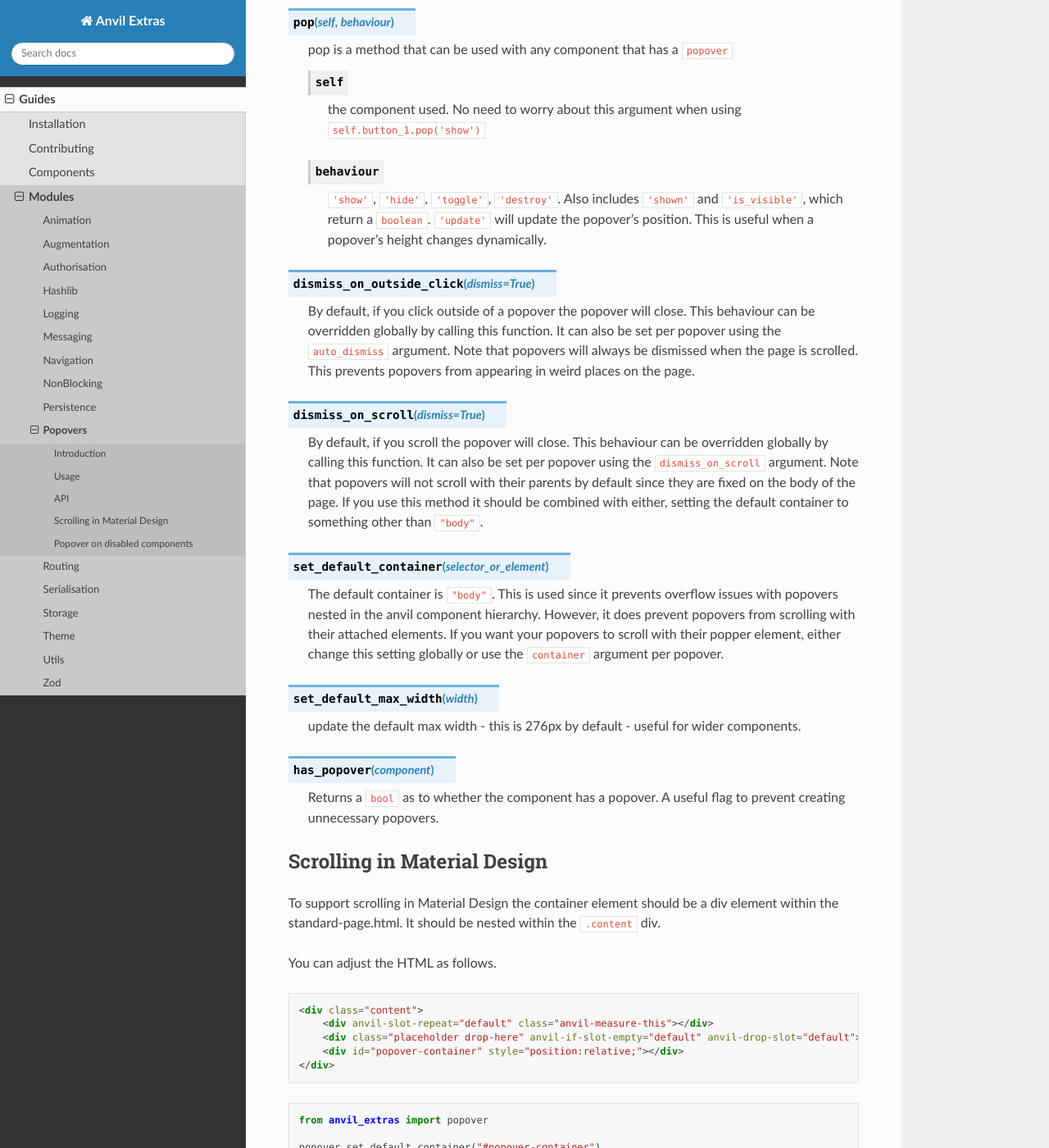
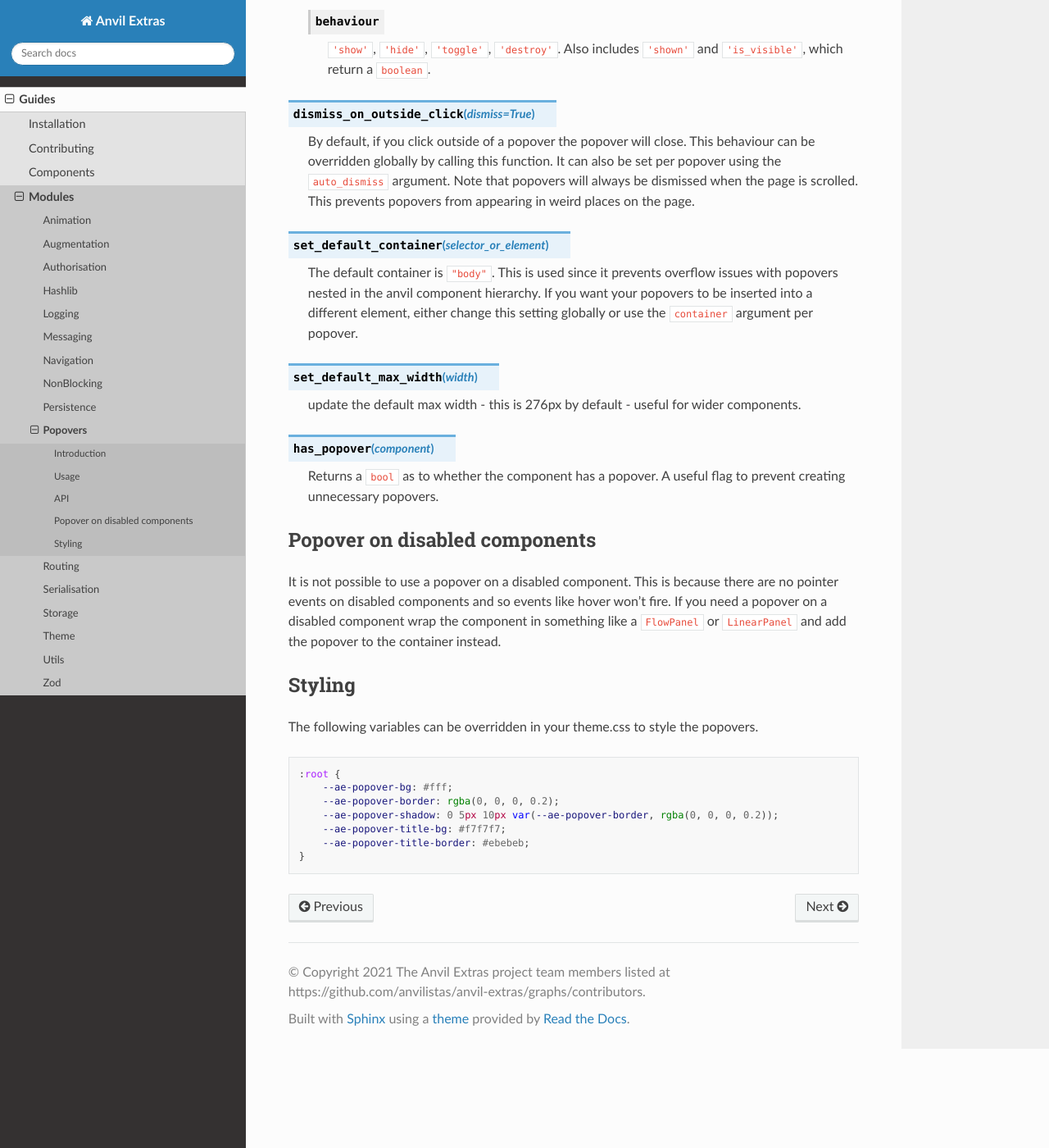
Before and after one commit to anvilistas/anvil-extras, a Sphinx documentation site: the page built from docs/guides/modules/popover.rst, in a window 1280 px wide and 1400 px high, scrolled down 2413 px. Shown: the whole window at 82% size. Built offline with Sphinx 7.4.7 and the Read the Docs theme 2.0.0, drawn with Linux system fonts in a browser that asks for light colours; some of the changed text lies outside the part shown.

Commit message:
update fui version and docs

```diff
--- a/docs/guides/modules/popover.rst
+++ b/docs/guides/modules/popover.rst
@@ -14,9 +14,8 @@
 
 Introduction
 ------------
-Popovers are already included with Anvil since Anvil `ships with bootstrap <https://anvil.works/docs/client/javascript#already-included-javascript>`_.
+Add small overlays of content to anvil components.
 
-This module provides a python wrapper around `bootstrap popovers <https://getbootstrap.com/docs/3.4/javascript/#popovers>`_.
 When the ``popover`` module is imported, all anvil components get two additional methods - ``pop`` and ``popover``.
 
 
@@ -49,7 +48,7 @@
 API
 ---
 
-.. method:: popover(self, content, title='', placement='right', trigger='click', animation=True, delay={"show": 100, "hide": 100}, max_width=None, auto_dismiss=True, dismiss_on_scroll=True, container="body")
+.. method:: popover(self, content, title='', placement='right', trigger='click', animation=True, delay={"show": 100, "hide": 100}, max_width=None, auto_dismiss=True, container="body")
 
     popover is a method that can be used with any anvil component. Commonly used on ``Button`` and ``Link`` components.
 
@@ -68,9 +67,9 @@
 
     .. describe:: placement
 
-        One of ``'right'``, ``'left'``, ``'top'``, ``'bottom'`` or ``'auto'``.
+        One of ``'right'``, ``'left'``, ``'top'`` or ``'bottom'``.
         If using ``left`` or ``right`` it may be best to place the component in a ``FlowPanel``.
-        ``'auto'`` can be combined with other values e.g. ``'auto bottom'``.
+        If there is limited space in the preferred placement, then the popover will be placed in the opposite direction.
 
     .. describe:: trigger
 
@@ -82,23 +81,16 @@
 
     .. describe:: delay
 
-        A dictionary with the keys ``'show'`` and ``'hide'``. The values for ``'show'`` and ``'hide'`` are in milliseconds.
+        An int, float, or a dictionary with the keys ``'show'`` and ``'hide'``. The values for ``'show'`` and ``'hide'`` are in milliseconds.
 
     .. describe:: max_width
 
-        bootstrap default is 276px you might want this wider
+        Default is 276px you might want this wider
 
     .. describe:: auto_dismiss
 
         When clicking outside a popover the popover will be closed. Setting this flag to ``False`` overrides that behaviour.
-        Note that popovers will always be dismissed when the page is scrolled. This prevents popovers from appearing in weird places on the page.
         Note this is ignored if ``dismiss_on_outside_click()`` is used to set the global behaviour to ``False``
-
-    .. describe:: dismiss_on_scroll
-
-        All popovers are hidden when the page is scrolled. See the ``dismiss_on_scroll`` function for more details.
-        Setting this to ``False`` may not be what you want unless you've adjusted the container of the popover.
-        This argument will be ignored if set globally to ``False`` using ``dismiss_on_scroll(dismiss=False)``.
 
     .. describe:: container
 
@@ -117,7 +109,6 @@
     .. describe:: behaviour
 
         ``'show'``, ``'hide'``, ``'toggle'``, ``'destroy'``. Also includes ``'shown'`` and ``'is_visible'``, which return a ``boolean``.
-        ``'update'`` will update the popover's position. This is useful when a popover's height changes dynamically.
 
 
 
@@ -126,18 +117,11 @@
     By default, if you click outside of a popover the popover will close. This behaviour can be overridden globally by calling this function. It can also be set per popover using the ``auto_dismiss`` argument.
     Note that popovers will always be dismissed when the page is scrolled. This prevents popovers from appearing in weird places on the page.
 
-.. function:: dismiss_on_scroll(dismiss=True)
-
-    By default, if you scroll the popover will close. This behaviour can be overridden globally by calling this function. It can also be set per popover using the ``dismiss_on_scroll`` argument.
-    Note that popovers will not scroll with their parents by default since they are fixed on the body of the page.
-    If you use this method it should be combined with either, setting the default container to something other than ``"body"``.
-
 
 .. function:: set_default_container(selector_or_element)
 
     The default container is ``"body"``. This is used since it prevents overflow issues with popovers nested in the anvil component hierarchy.
-    However, it does prevent popovers from scrolling with their attached elements.
-    If you want your popovers to scroll with their popper element, either change this setting globally or use the ``container`` argument per popover.
+    If you want your popovers to be inserted into a different element, either change this setting globally or use the ``container`` argument per popover.
 
 
 .. function:: set_default_max_width(width)
@@ -150,54 +134,6 @@
 
 
 
-Scrolling in Material Design
-----------------------------
-
-To support scrolling in Material Design the container element should be a div element within the standard-page.html.
-It should be nested within the ``.content`` div.
-
-You can adjust the HTML as follows.
-
-.. code-block:: html
-
-    <div class="content">
-        <div anvil-slot-repeat="default" class="anvil-measure-this"></div>
-        <div class="placeholder drop-here" anvil-if-slot-empty="default" anvil-drop-slot="default">Drop a ColumnPanel here.</div>
-        <div id="popover-container" style="position:relative;"></div>
-    </div>
-
-
-.. code-block:: python
-
-    from anvil_extras import popover
-
-    popover.set_default_container("#popover-container")
-    popover.dismiss_on_scroll(False)
-
-
-
-Alternatively you could dynamically insert the container component in your MainForm with python.
-(Assuming your main form uses the standard-page.html)
-
-.. code-block:: python
-
-    import anvil.js
-    from anvil.js.window import document
-    from anvil_extras import popover
-
-
-    popover_container = document.createElement("div")
-    popover_container.style.position = "relative"
-    popover.set_default_container(popover_container)
-    popover.dismiss_on_scroll(False)
-
-
-    class MainForm(MainFormTemplate):
-        def __init__(self, **event_args):
-            content_div = anvil.js.get_dom_node(self).querySelector(".content")
-            content_div.appendChild(popover_container)
-
-
 Popover on disabled components
 ------------------------------
 
@@ -205,3 +141,19 @@
 This is because there are no pointer events on disabled components and so events like hover won't fire.
 If you need a popover on a disabled component wrap the component in something like a ``FlowPanel`` or ``LinearPanel``
 and add the popover to the container instead.
+
+
+Styling
+-------
+
+The following variables can be overridden in your theme.css to style the popovers.
+
+.. code-block:: css
+
+    :root {
+        --ae-popover-bg: #fff;
+        --ae-popover-border: rgba(0, 0, 0, 0.2);
+        --ae-popover-shadow: 0 5px 10px var(--ae-popover-border, rgba(0, 0, 0, 0.2));
+        --ae-popover-title-bg: #f7f7f7;
+        --ae-popover-title-border: #ebebeb;
+    }
```
Also changed, not shown: 2 other files.
